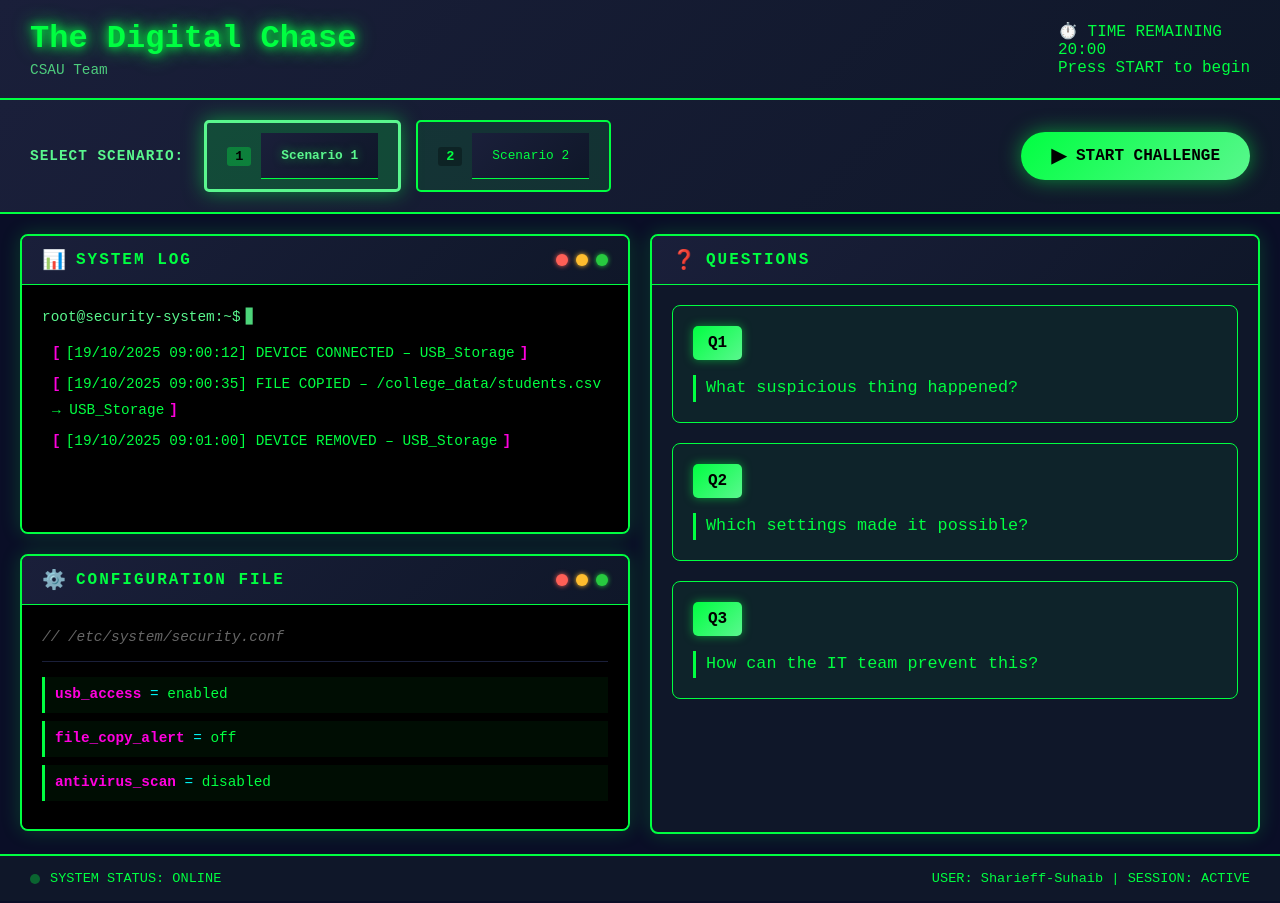
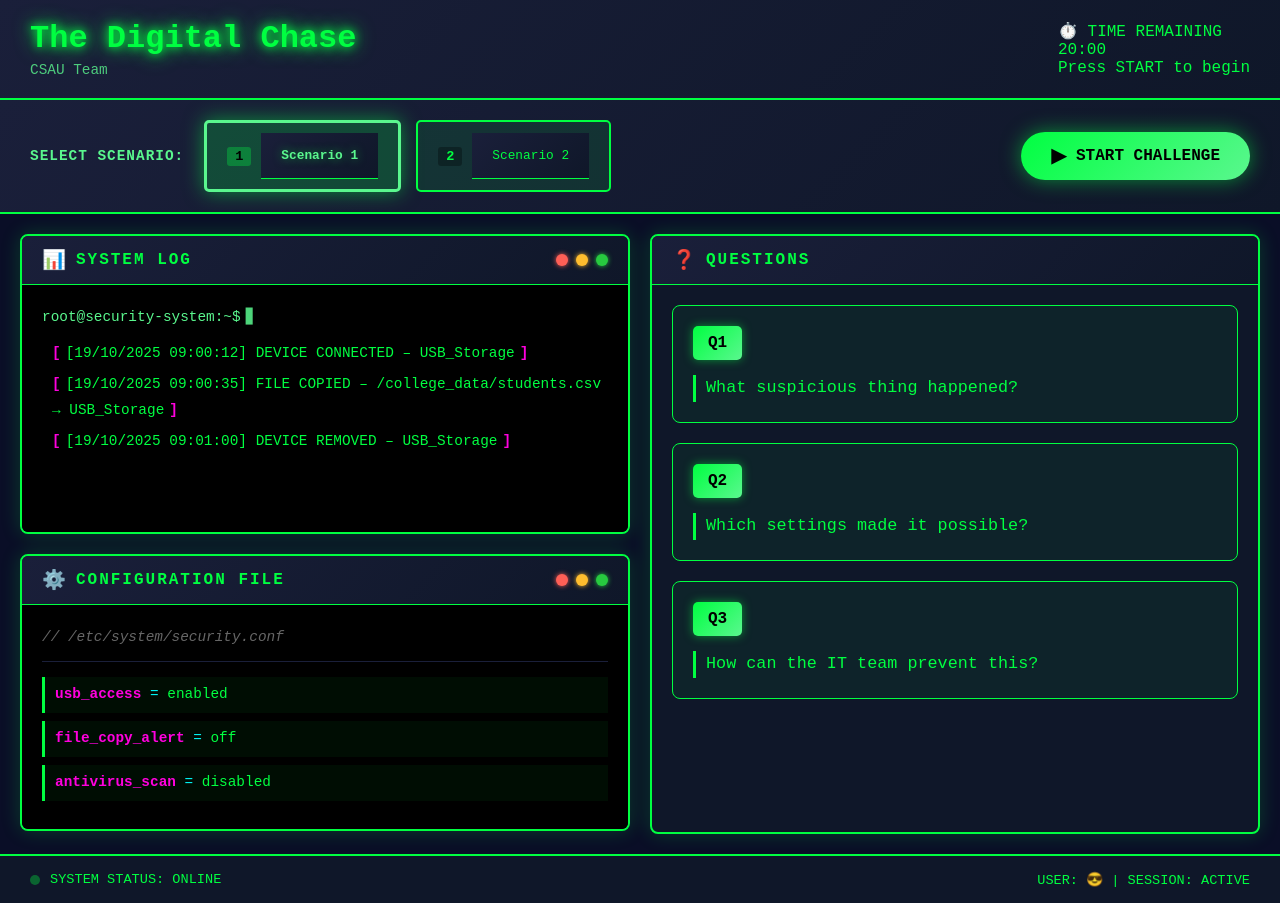
Before and after one commit to SWARNAKARTHIKA/csau-_tdc-set1, a React (Vite) app: page / in a window 1280 px wide. Built offline with nearby package versions, Linux system fonts and the light colour scheme.

Commit message:
small change

```diff
--- a/src/App.jsx
+++ b/src/App.jsx
@@ -170,7 +170,7 @@ function App() {
           <span>SYSTEM STATUS: ONLINE</span>
         </div>
         <div className="footer-line">
-          USER: Sharieff-Suhaib | SESSION: ACTIVE
+          USER: 😎 | SESSION: ACTIVE
         </div>
       </footer>
     </div>
```
